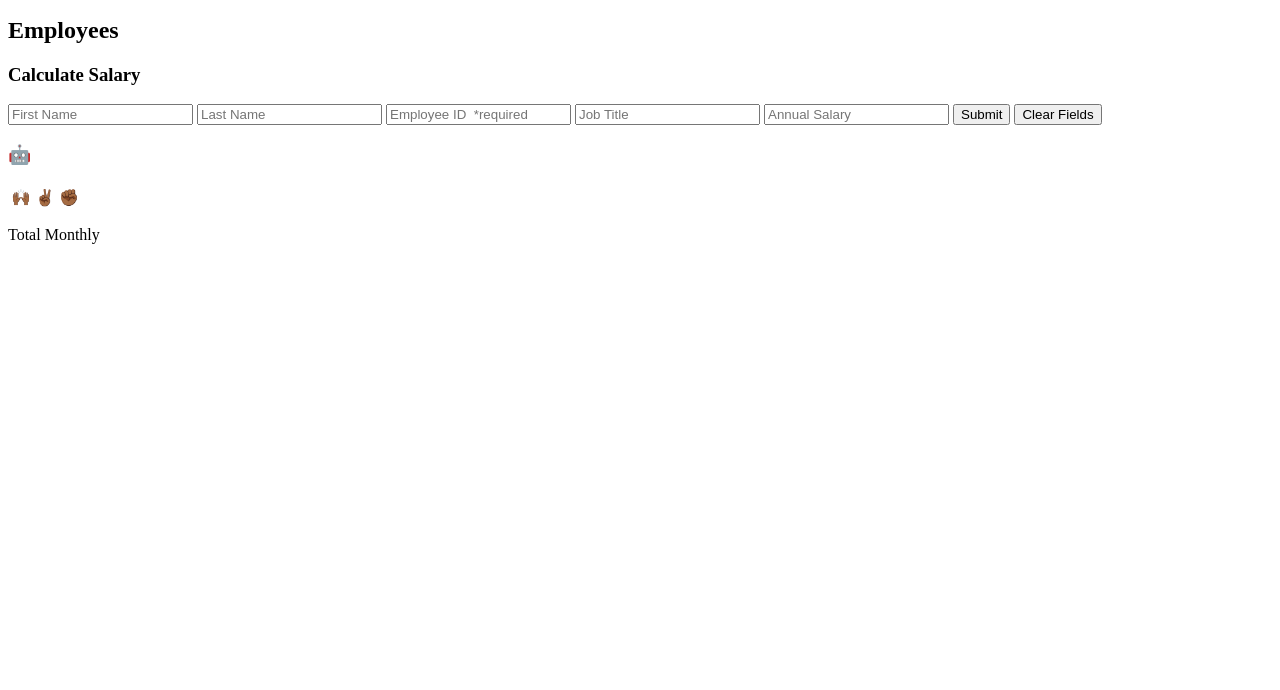
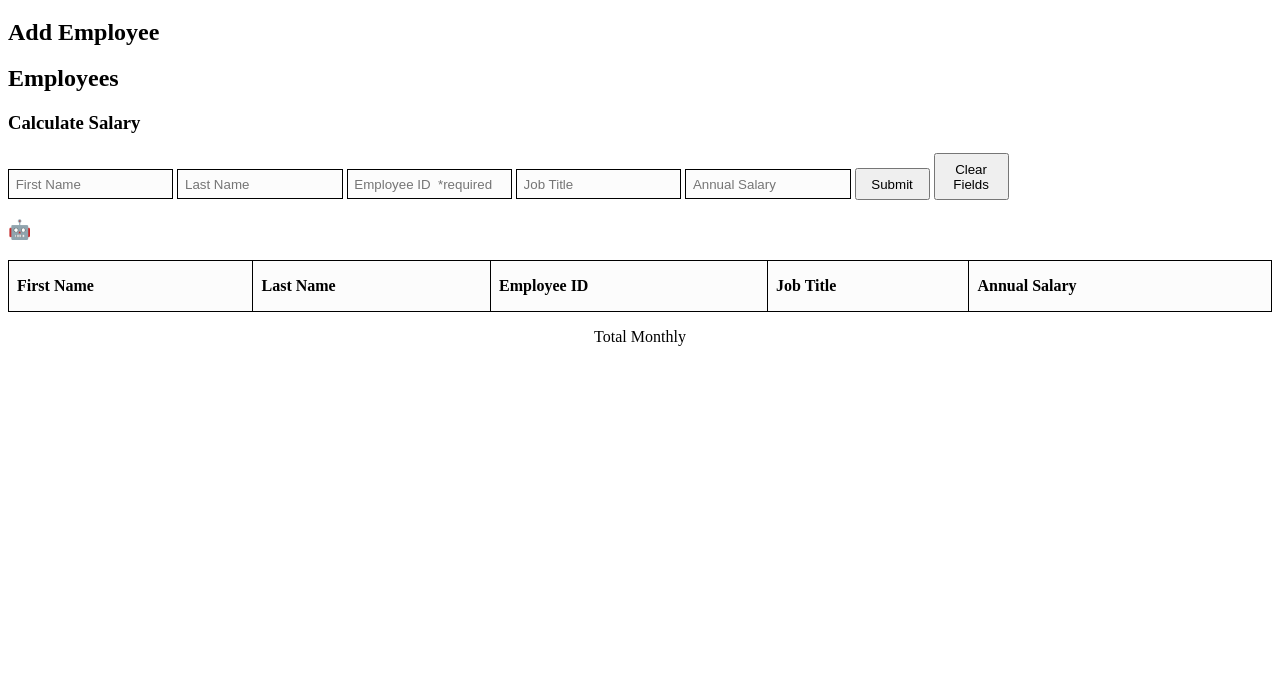
Before and after one commit to Bmccampbell12/Weekend-salary-calculator, a website: page index.html in a window 1280 px wide. Shown: the part 110-800 px from the top of the page. Drawn offline with Linux system fonts and the light colour scheme.

Commit message:
style.css updated and referenced in index.html

```diff
--- a/index.html
+++ b/index.html
@@ -2,17 +2,19 @@
 <html lang="en">
 
 <head>
-  <meta charset="UTF-8">
   <meta http-equiv="X-UA-Compatible" content="IE=edge">
   <meta name="viewport" content="width=device-width, initial-scale=1.0">
+  <meta charset="UTF-8">
   <link href="https://fonts.googleapis.com/css2?family=Roboto&display=swap" rel="stylesheet">
+  <link rel="stylesheet" href="style.css">
+  <link href=".js" rel="stylesheet">
   <script defer src=".js"></script>
 </head>
 
 
 <head>
   <meta charset="UTF-8">
-  <link rel="stylesheet" href="#style.css">
+  <link rel="stylesheet" href="style.css">
   <title>Salary Calculator</title>
 
 
@@ -27,40 +29,50 @@
     <section></section>
       <h3>Calculate Salary</h3>
       <form>
-        <input id="affirmation"
+        <input data-testid="firstNameInput"
+          id="firstNameInput"
           placeholder="First Name"
           type="text">
 
-        <input id="Author"
+         <!--<input type="text" id="" name="name"
+          required minlength="4" maxlength="8" size="10" />-->
+
+        <input data-testid="lastNameInput"
+          id="lastNameInput"
           placeholder="Last Name"
           type="text">
-          <input id="affirmation"
+
+          <input data-testid="idInput"
+          id="idInput"
           placeholder="Employee ID  *required"
           type="text">
 
-          <input id="affirmation"
+          <input data-testid="titleInput"
+          id="titleInput"
           placeholder="Job Title"
           type="text">
 
-          <input id="affirmation"
+          <input data-testid="annualSalaryInput"
+          id="annualSalaryInput"
           placeholder="Annual Salary"
           type="text">
 
         <button onClick="submitText(event)">Submit</button>
         <button onClick="clearFields(event)">Clear Fields</button> <!--clearFields() to this onclick!-->
         <section>
+          <tbody id = "table"></tbody>
           <h3>🤖</h3>
           <table>
             <thead>
+              <tbody id ="table"></tbody>
               <tr>
-                <th>🙌🏾</th>
-                <th>✌🏾</th>
-                <th>✊🏾</th>
+                <th>First Name</th>
+                <th>Last Name</th>
+                <th>Employee ID</th>
+                <th>Job Title</th>
+                <th>Annual Salary</th>
               </tr>
             </thead>
-            <tbody id = "table">
-
-            </tbody>
           </table>
         </section>
       </form>
```
Also changed, not shown: .js, style.css (renamed from #style.css).
